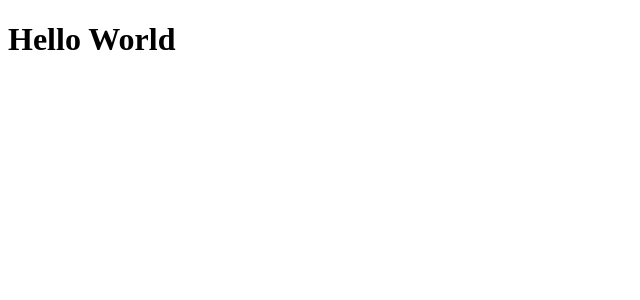
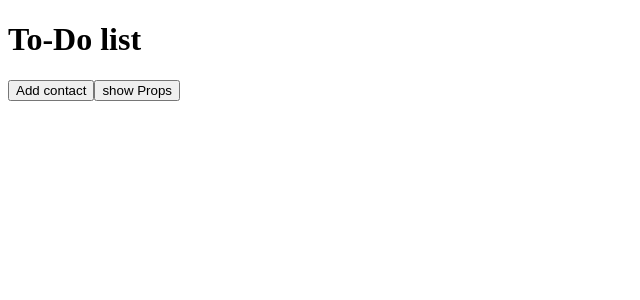
Before and after one commit to kcotrinam/contact-list-redux, a React (Create React App) app: page / in a window 1280 px wide. Shown: the top 300 px of the page, without its empty margins (0-640 px from the left). Built offline with nearby package versions, Linux system fonts and the light colour scheme.

Commit message:
Add dispatch and mapstateprops

```diff
--- a/src/components/App.jsx
+++ b/src/components/App.jsx
@@ -1,3 +1,38 @@
-const App = () => <h1>Hello World</h1>;
+import React from 'react';
+import { connect } from 'react-redux';
 
-export default App;
+const App = ({ ADD_CONTACT, contacts }) => {
+	const showProps = () => {
+		console.log(contacts);
+	};
+
+	return (
+		<div>
+			<h1>To-Do list</h1>
+			<button
+				onClick={() =>
+					ADD_CONTACT({
+						type: 'ADD_CONTACT',
+						payload: { name: 'kevin', lastname: 'cotrina' },
+					})
+				}>
+				Add contact
+			</button>
+			<button onClick={showProps}>show Props</button>
+		</div>
+	);
+};
+
+const mapStateToProps = (state) => ({
+	contacts: state.contactsReducer,
+});
+
+const mapDispatchToProps = (dispatch) => {
+	return {
+		ADD_CONTACT: (data) => {
+			dispatch({ type: 'ADD_CONTACT', payload: data });
+		},
+	};
+};
+
+export default connect(mapStateToProps, mapDispatchToProps)(App);
--- a/src/reducers/contactsReducer.js
+++ b/src/reducers/contactsReducer.js
@@ -1,12 +1,23 @@
-const INITIAL_STATE = {
-	name: '',
-	lastname: '',
-	phone: '',
-	email: '',
-};
+const INITIAL_STATE = [
+	{
+		name: 'kevin',
+		lastname: 'cotrina',
+		phone: '555555555',
+		email: 'kevin@cotrina.com',
+	},
+	{
+		name: 'michael',
+		lastname: 'marquez',
+		phone: '222222222',
+		email: 'michael@marquez.com',
+	},
+];
 
 const contactsReducer = (state = INITIAL_STATE, action) => {
 	switch (action.type) {
+		case 'ADD_CONTACT':
+			console.log(action);
+			return state;
 		default:
 			return state;
 	}
```
